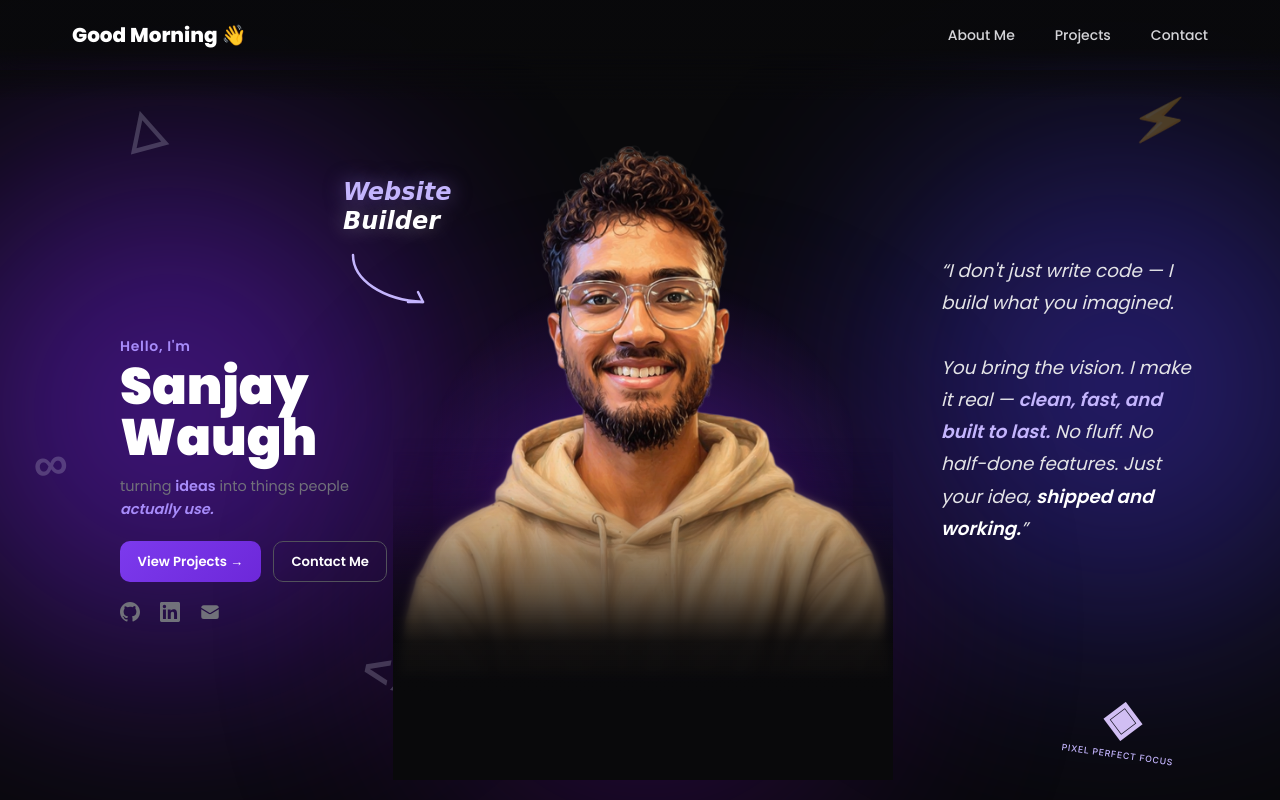
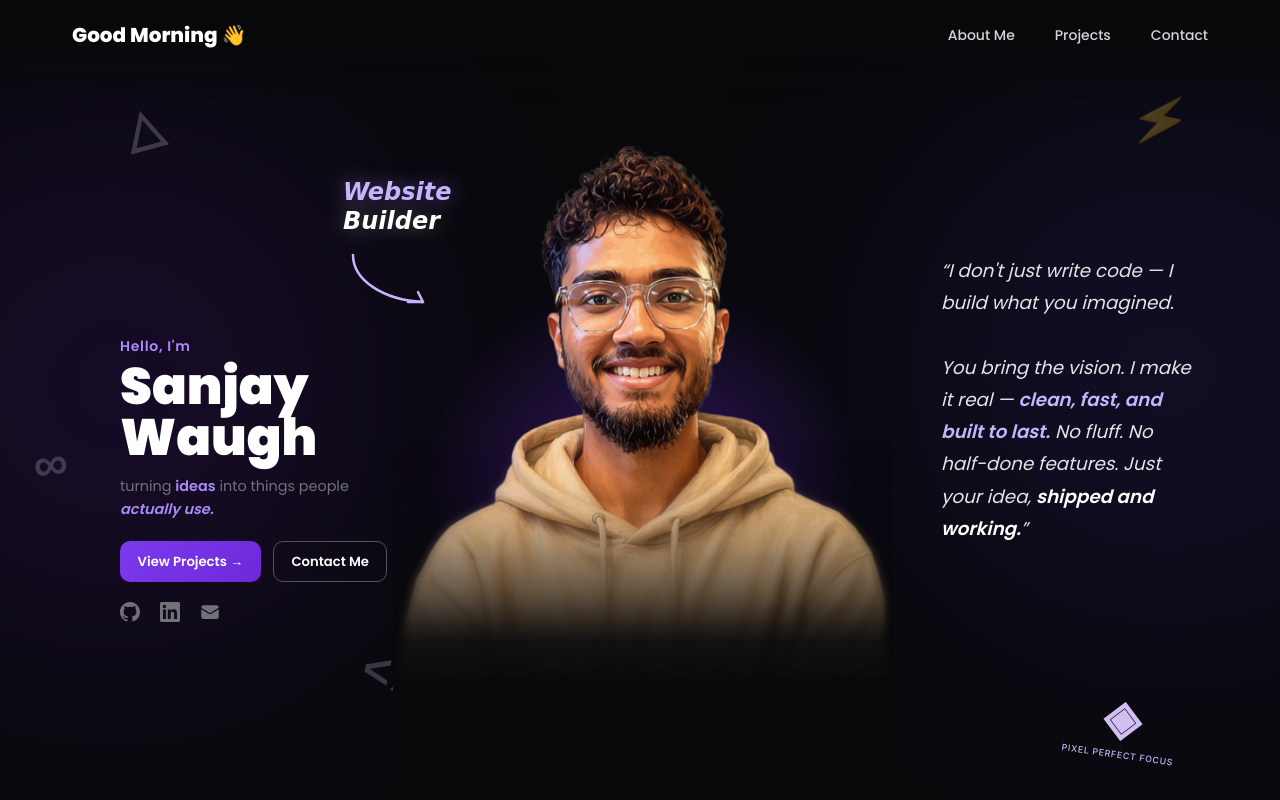
Before and after one commit to sanjay-creativelements/personal-dashboard, a Next.js app: page / in a window 1280 px wide. Built offline with nearby package versions, Linux system fonts and the light colour scheme.

Commit message:
Fix orb positions away from image, restore subtle opacity

```diff
--- a/app/components/FloatingOrbs.js
+++ b/app/components/FloatingOrbs.js
@@ -4,37 +4,32 @@ export default function FloatingOrbs() {
       className="pointer-events-none fixed inset-0 z-[0] overflow-hidden"
       aria-hidden="true"
     >
-      {/* ── DESKTOP — 3 orbs, up/down only, away from center image ── */}
+      {/* ── DESKTOP — orbs strictly left and right, never near center image ── */}
       <div className="hidden sm:block">
-        {/* Left orb — near the name/text area */}
+        {/* Left orb — locked to far left, only moves up/down */}
         <div
-          className="absolute -left-20 top-[20%] h-[500px] w-[500px] rounded-full bg-violet-600 opacity-[0.45]"
-          style={{ filter: "blur(120px)", animation: "orbUpDown 8s ease-in-out infinite" }}
+          className="absolute -left-28 top-[20%] h-[450px] w-[450px] rounded-full bg-violet-600 opacity-[0.20]"
+          style={{ filter: "blur(140px)", animation: "orbUpDown 8s ease-in-out infinite" }}
         />
-        {/* Right orb — near the quote message area */}
+        {/* Right orb — locked to far right, only moves up/down */}
         <div
-          className="absolute -right-20 top-[25%] h-[480px] w-[480px] rounded-full bg-indigo-600 opacity-[0.40]"
-          style={{ filter: "blur(120px)", animation: "orbUpDown 10s ease-in-out infinite", animationDelay: "-4s" }}
-        />
-        {/* Bottom center — subtle, sits below content */}
-        <div
-          className="absolute bottom-[-10%] left-[35%] h-[400px] w-[400px] rounded-full bg-purple-700 opacity-[0.30]"
-          style={{ filter: "blur(130px)", animation: "orbUpDown 12s ease-in-out infinite", animationDelay: "-6s" }}
+          className="absolute -right-28 top-[25%] h-[450px] w-[450px] rounded-full bg-indigo-600 opacity-[0.18]"
+          style={{ filter: "blur(140px)", animation: "orbUpDown 10s ease-in-out infinite", animationDelay: "-4s" }}
         />
       </div>
 
-      {/* ── MOBILE — 3 orbs, free floating anywhere ── */}
+      {/* ── MOBILE — free floating, no image to worry about ── */}
       <div className="block sm:hidden">
         <div
-          className="absolute -left-20 top-[10%] h-[350px] w-[350px] rounded-full bg-violet-600 opacity-[0.45]"
+          className="absolute -left-20 top-[10%] h-[350px] w-[350px] rounded-full bg-violet-600 opacity-[0.35]"
           style={{ filter: "blur(100px)", animation: "orbFloat1 12s ease-in-out infinite" }}
         />
         <div
-          className="absolute -right-20 top-[40%] h-[320px] w-[320px] rounded-full bg-indigo-600 opacity-[0.40]"
+          className="absolute -right-20 top-[40%] h-[320px] w-[320px] rounded-full bg-indigo-600 opacity-[0.30]"
           style={{ filter: "blur(100px)", animation: "orbFloat2 15s ease-in-out infinite" }}
         />
         <div
-          className="absolute left-[10%] bottom-[10%] h-[300px] w-[300px] rounded-full bg-purple-700 opacity-[0.35]"
+          className="absolute left-[10%] bottom-[10%] h-[300px] w-[300px] rounded-full bg-purple-700 opacity-[0.28]"
           style={{ filter: "blur(90px)", animation: "orbFloat3 18s ease-in-out infinite" }}
         />
       </div>
```
